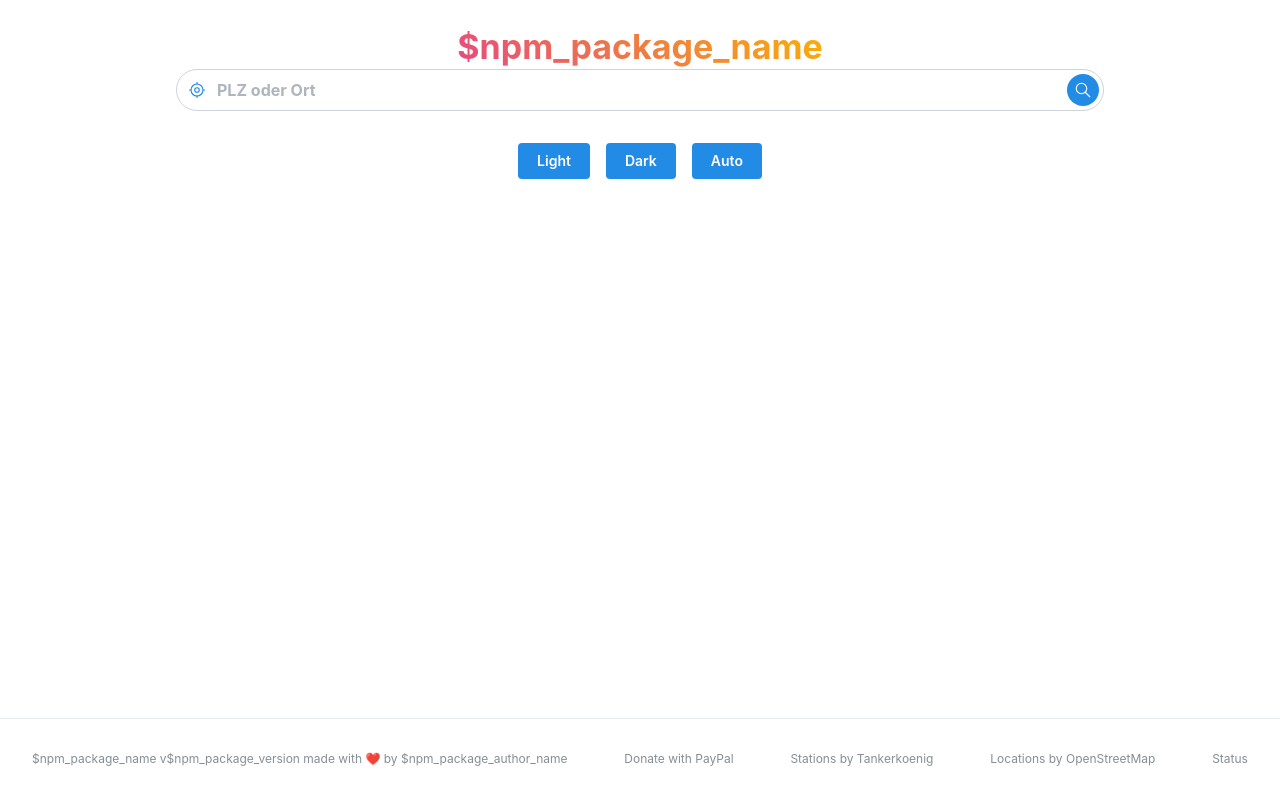
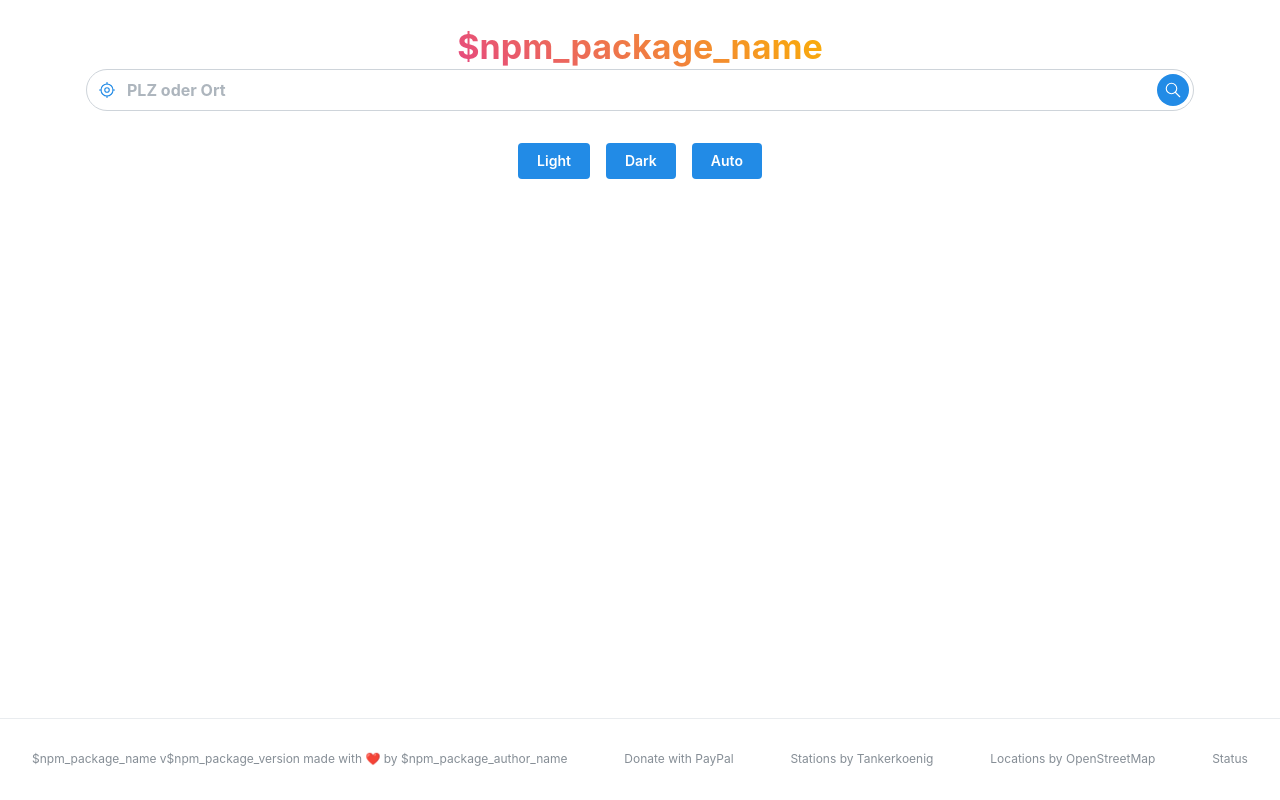
Before and after one commit to baudom/easytank, a Next.js app: page / in a window 1280 px wide. Built offline with nearby package versions, Linux system fonts and the light colour scheme.

Commit message:
layout adjustments

```diff
--- a/src/app/page.tsx
+++ b/src/app/page.tsx
@@ -5,7 +5,10 @@ import { Container } from "@mantine/core";
 
 const Page: FC = () => {
     return (
-        <Container pt={25}>
+        <Container
+            pt={25}
+            size="lg"
+        >
             <Welcome />
             <ColorSchemeToggle />
         </Container>
--- a/src/components/LocationSerach/index.tsx
+++ b/src/components/LocationSerach/index.tsx
@@ -89,6 +89,7 @@ const LocationSearch: FC = () => {
             }
             onChange={setInput}
             data={locations}
+            selectFirstOptionOnChange
             onOptionSubmit={(value) => {
                 const location = JSON.parse(value) as Location;
                 setCoords({
```
